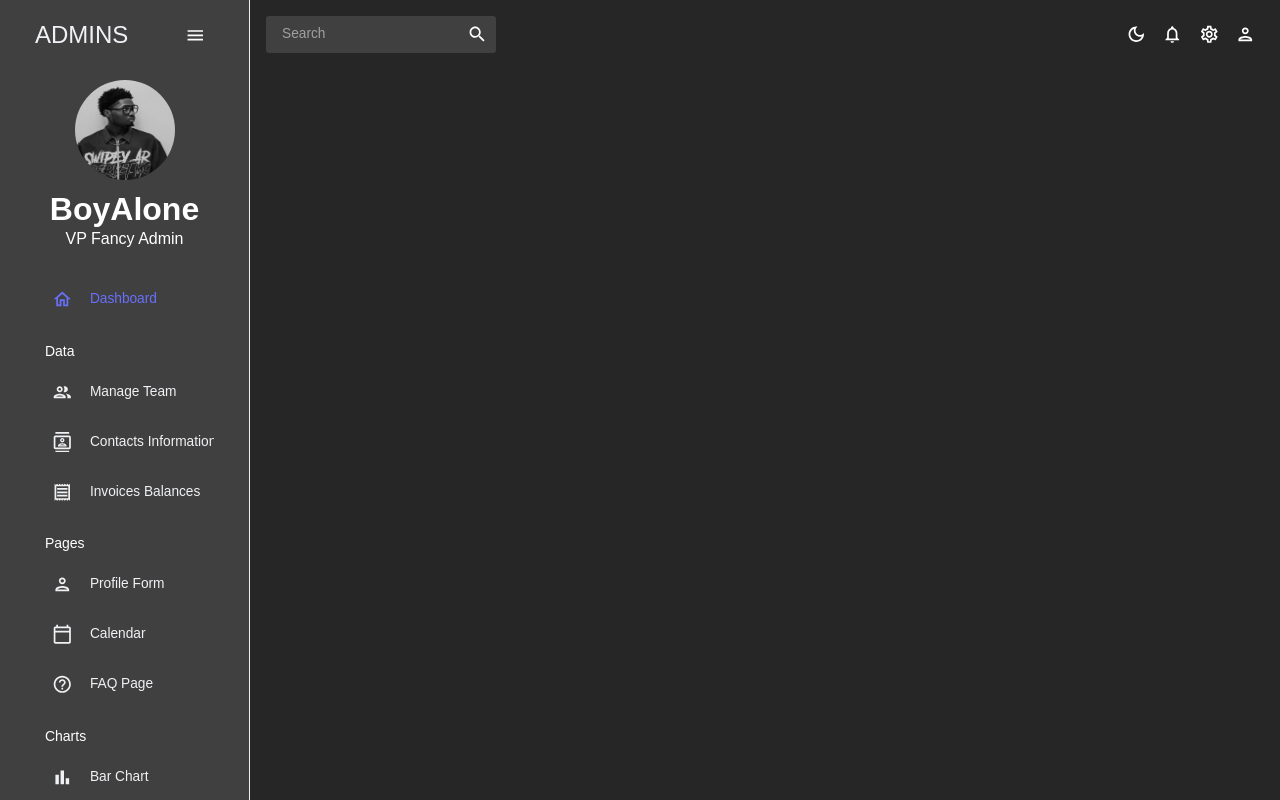
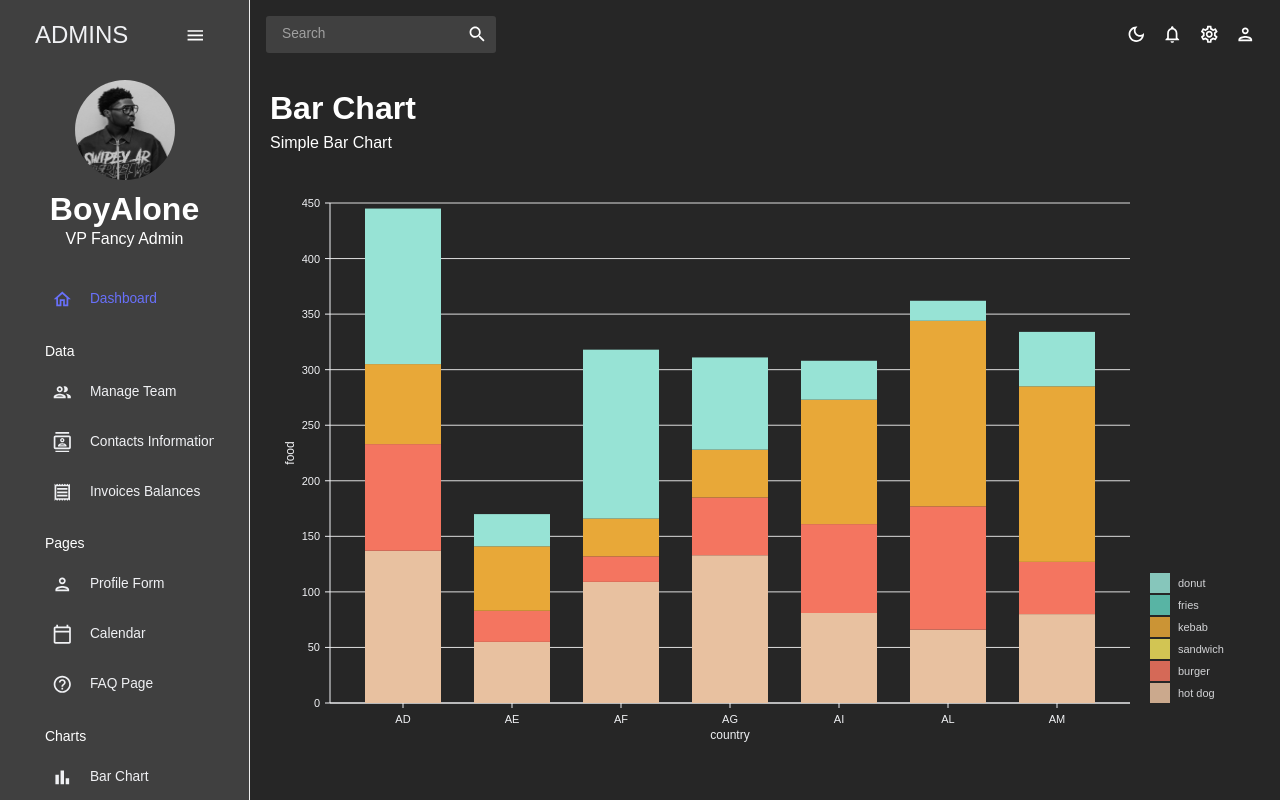
Before and after one commit to BoyAloneGraphix001/Admin-Dashboard, a React (Vite) app: page /bar in a window 1280 px wide. Shown: the top 800 px of the page. Built offline with nearby package versions, Linux system fonts and the light colour scheme.

Commit message:
Done with BarChart

```diff
--- a/src/App.jsx
+++ b/src/App.jsx
@@ -10,7 +10,7 @@
 import Form from "./scenes/form"
 import Calendar from "./scenes/calendar"
 import FAQ from "./scenes/faq"
-// import Bar from "./scenes/bar"
+import Bar from "./scenes/bar"
 // import Line from "./scenes/line"
 // import Pie from "./scenes/pie"
 // import Geography from "./scenes/geography"
@@ -38,7 +38,7 @@
               <Route path="/form" element={<Form />} />
               <Route path="/calendar" element={<Calendar />} />
               <Route path="/faq" element={<FAQ />} />
-              {/* <Route path="/bar" element={<Bar />} /> */}
+              <Route path="/bar" element={<Bar />} />
               {/* <Route path="/pie" element={<Pie />} /> */}
               {/* <Route path="/line" element={<Line />} /> */}
               {/* <Route path="/geograhy" element={<Geography />} /> */}
--- /dev/null
+++ b/src/components/BarChart.jsx
@@ -0,0 +1,131 @@
+import { useTheme } from "@mui/material";
+import { ResponsiveBar } from "@nivo/bar";
+import { tokens } from "../theme";
+import { mockBarData as data } from "../data/mockData";
+
+const BarChart = ({ isDashboard = false }) => {
+    const theme = useTheme();
+    const colors = tokens(theme.palette.mode);
+
+
+    return(
+         <ResponsiveBar
+      data={data}
+      theme={{
+        // added
+        axis: {
+          domain: {
+            line: {
+              stroke: colors.gray[100],
+            },
+          },
+          legend: {
+            text: {
+              fill: colors.gray[100],
+            },
+          },
+          ticks: {
+            line: {
+              stroke: colors.gray[100],
+              strokeWidth: 1,
+            },
+            text: {
+              fill: colors.gray[100],
+            },
+          },
+        },
+        legends: {
+          text: {
+            fill: colors.gray[100],
+          },
+        },
+      }}
+      keys={["hot dog", "burger", "sandwich", "kebab", "fries", "donut"]}
+      indexBy="country"
+      margin={{ top: 50, right: 130, bottom: 50, left: 60 }}
+      padding={0.3}
+      valueScale={{ type: "linear" }}
+      indexScale={{ type: "band", round: true }}
+      colors={{ scheme: "nivo" }}
+      defs={[
+        {
+          id: "dots",
+          type: "patternDots",
+          background: "inherit",
+          color: "#38bcb2",
+          size: 4,
+          padding: 1,
+          stagger: true,
+        },
+        {
+          id: "lines",
+          type: "patternLines",
+          background: "inherit",
+          color: "#eed312",
+          rotation: -45,
+          lineWidth: 6,
+          spacing: 10,
+        },
+      ]}
+      borderColor={{
+        from: "color",
+        modifiers: [["darker", "1.6"]],
+      }}
+      axisTop={null}
+      axisRight={null}
+      axisBottom={{
+        tickSize: 5,
+        tickPadding: 5,
+        tickRotation: 0,
+        legend: isDashboard ? undefined : "country", // changed
+        legendPosition: "middle",
+        legendOffset: 32,
+      }}
+      axisLeft={{
+        tickSize: 5,
+        tickPadding: 5,
+        tickRotation: 0,
+        legend: isDashboard ? undefined : "food", // changed
+        legendPosition: "middle",
+        legendOffset: -40,
+      }}
+      enableLabel={false}
+      labelSkipWidth={12}
+      labelSkipHeight={12}
+      labelTextColor={{
+        from: "color",
+        modifiers: [["darker", 1.6]],
+      }}
+      legends={[
+        {
+          dataFrom: "keys",
+          anchor: "bottom-right",
+          direction: "column",
+          justify: false,
+          translateX: 120,
+          translateY: 0,
+          itemsSpacing: 2,
+          itemWidth: 100,
+          itemHeight: 20,
+          itemDirection: "left-to-right",
+          itemOpacity: 0.85,
+          symbolSize: 20,
+          effects: [
+            {
+              on: "hover",
+              style: {
+                itemOpacity: 1,
+              },
+            },
+          ],
+        },
+      ]}
+      role="application"
+      barAriaLabel={function (e) {
+        return e.id + ": " + e.formattedValue + " in country: " + e.indexValue;
+      }}
+    />
+  );
+};
+
+export default BarChart;
--- /dev/null
+++ b/src/scenes/bar/index.jsx
@@ -0,0 +1,16 @@
+import { Box } from "@mui/material";
+import Header from "../../components/Header";
+import BarChart from "../../components/BarChart";
+
+const Bar = () => {
+    return(
+        <Box sx={{ m: '20px' }}>
+            <Header title="Bar Chart" subtitle="Simple Bar Chart" />
+            <Box sx={{ height: "75vh" }}>
+                <BarChart />
+            </Box>
+        </Box>
+    );
+};
+
+export default Bar;
```
